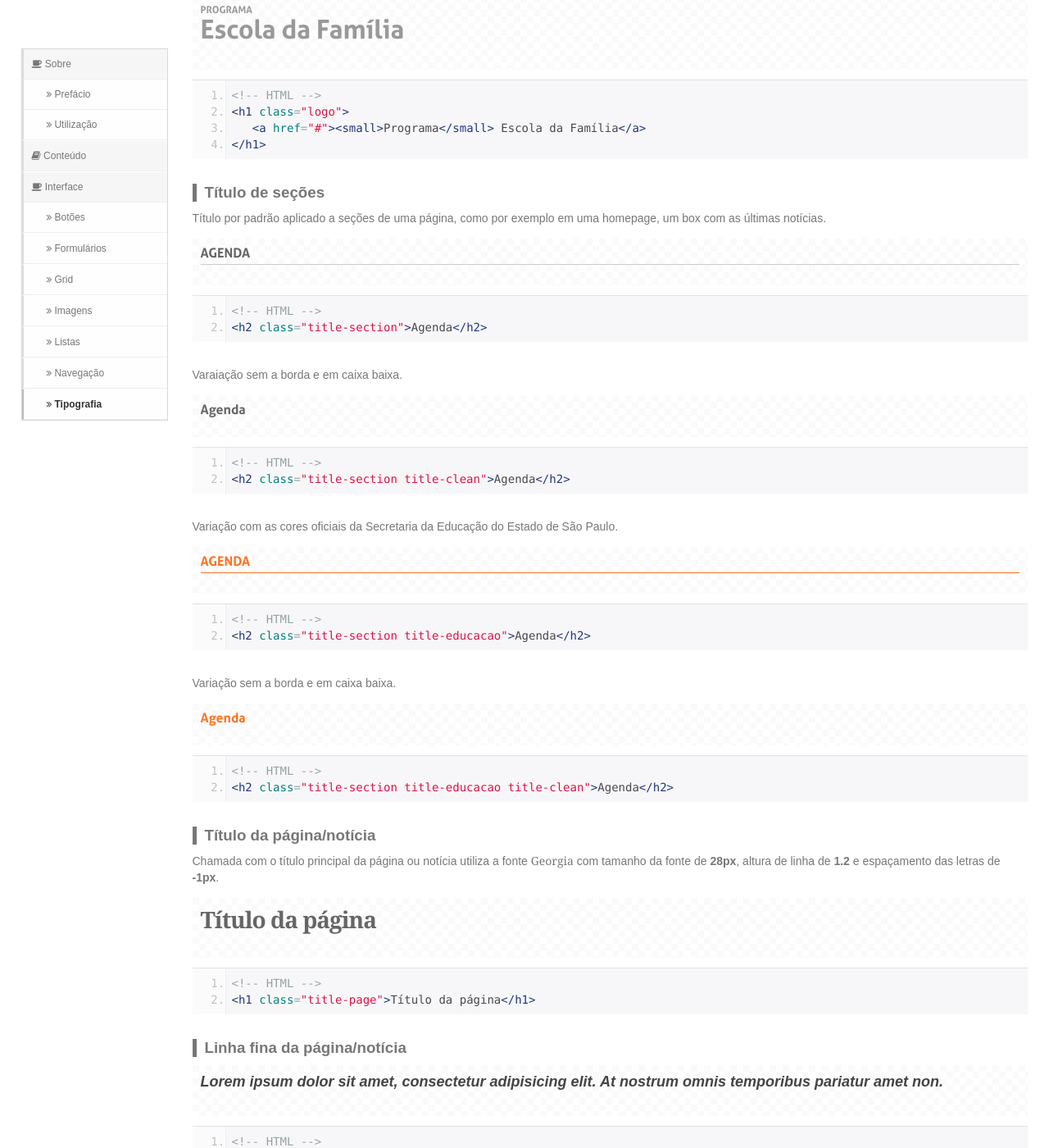
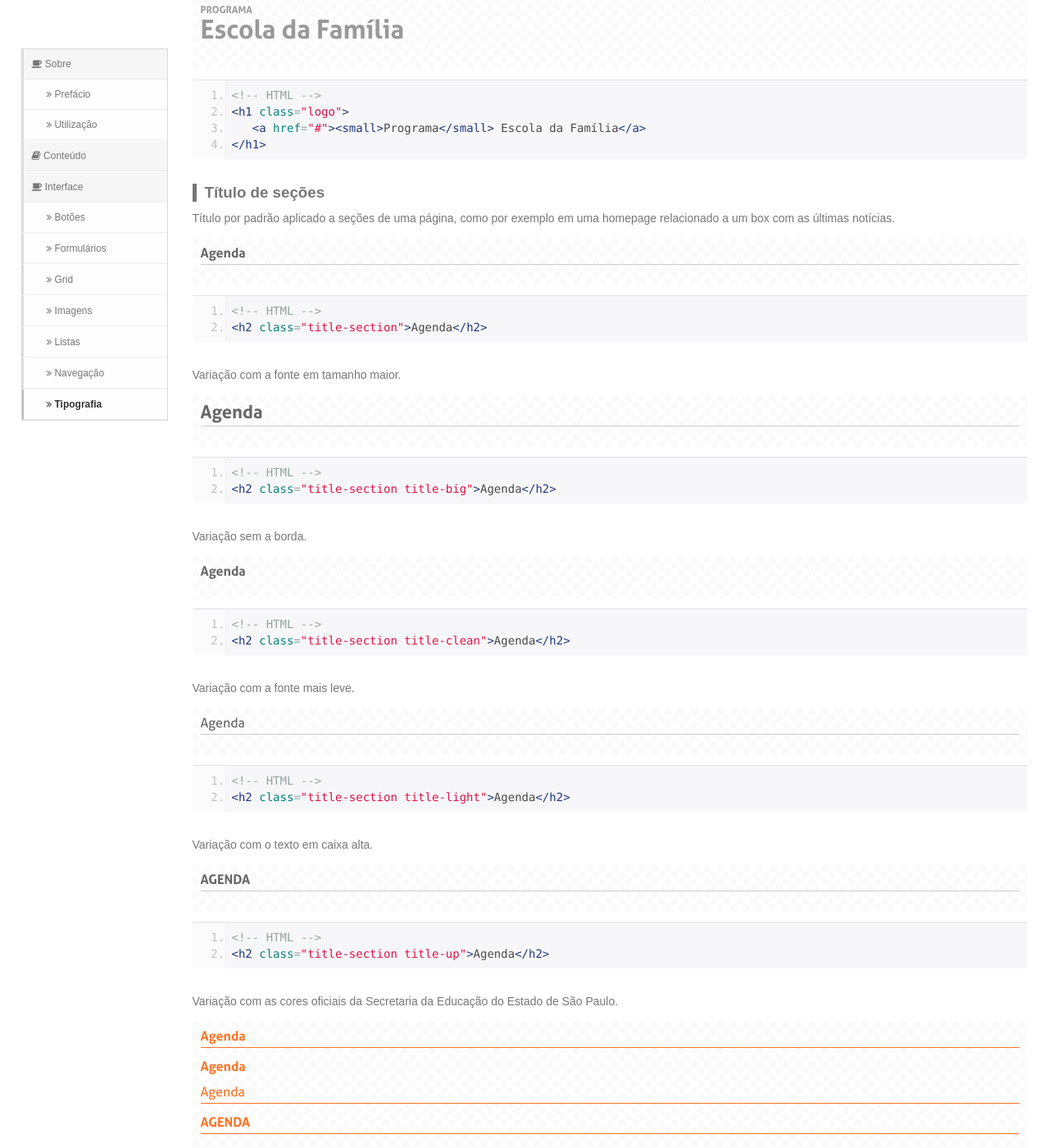
Before and after one commit to a2ad/gde-educacaosp, a Jekyll site: the page built from interface/tipografia.html, in a window 1280 px wide and 1400 px high, scrolled down 772 px. Shown: the whole window at 82% size. Built offline with Jekyll 4.4.1, drawn with Linux system fonts in a browser that asks for light colours; nearby versions of some CDN libraries; some of the changed text lies outside the part shown.

Commit message:
Ajustes titulo

```diff
--- a/interface/tipografia.html
+++ b/interface/tipografia.html
@@ -45,28 +45,43 @@ title: Tipografia
 
 <h3 class="styleguide-title-section">Título de seções</h3>
 
-<p>Título por padrão aplicado a seções de uma página, como por exemplo em uma homepage, um box com as últimas notícias.</p>
+<p>Título por padrão aplicado a seções de uma página, como por exemplo em uma homepage relacionado a um box com as últimas notícias.</p>
 
 <div class="styleguide-demo">
 <h2 class="title-section">Agenda</h2>
 </div>
 
-<p>Varaiação sem a borda e em caixa baixa.</p>
+<p>Variação com a fonte em tamanho maior.</p>
+
+<div class="styleguide-demo">
+<h2 class="title-section title-big">Agenda</h2>
+</div>
+
+<p>Variação sem a borda.</p>
 
 <div class="styleguide-demo">
 <h2 class="title-section title-clean">Agenda</h2>
+</div>
+
+<p>Variação com a fonte mais leve.</p>
+
+<div class="styleguide-demo">
+<h2 class="title-section title-light">Agenda</h2>
+</div>
+
+<p>Variação com o texto em caixa alta.</p>
+
+<div class="styleguide-demo">
+<h2 class="title-section title-up">Agenda</h2>
 </div>
 
 <p>Variação com as cores oficiais da Secretaria da Educação do Estado de São Paulo.</p>
 
 <div class="styleguide-demo">
 <h2 class="title-section title-educacao">Agenda</h2>
-</div>
-
-<p>Variação sem a borda e em caixa baixa.</p>
-
-<div class="styleguide-demo">
-<h2 class="title-section title-educacao title-clean">Agenda</h2>
+<h2 class="title-section title-clean title-educacao">Agenda</h2>
+<h2 class="title-section title-light title-educacao">Agenda</h2>
+<h2 class="title-section title-up title-educacao">Agenda</h2>
 </div>
 
 <h3 class="styleguide-title-section">Título da página/notícia</h3>
```
Also changed, not shown: files/gde/css/main-ie8.css (+12 -6 lines), files/gde/css/sass/typography.scss (+4 -4 lines), teste.html (+5 -14 lines), files/gde/css/main.css, 5 other files.
